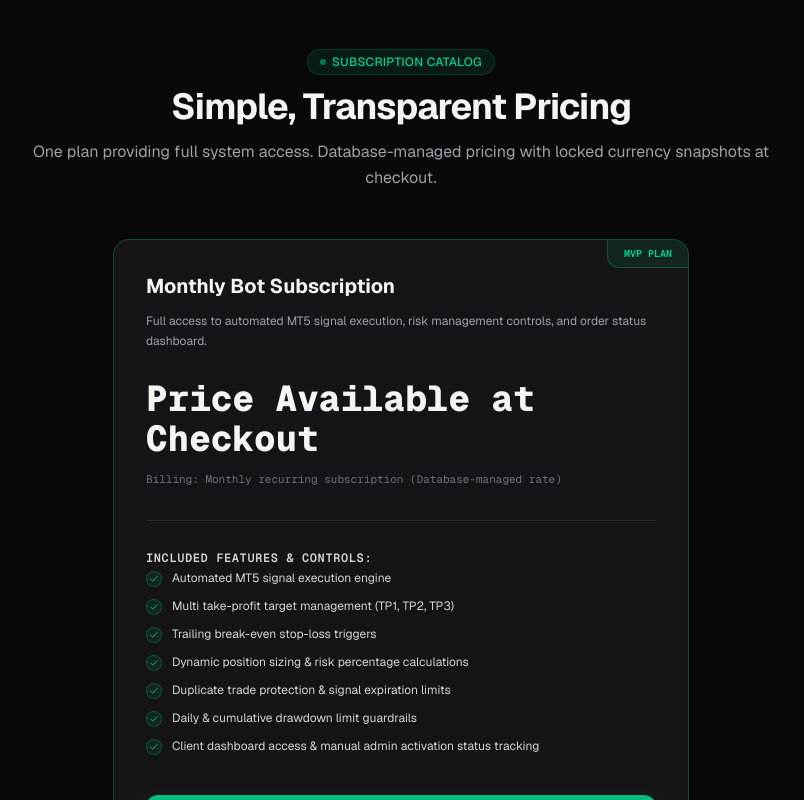
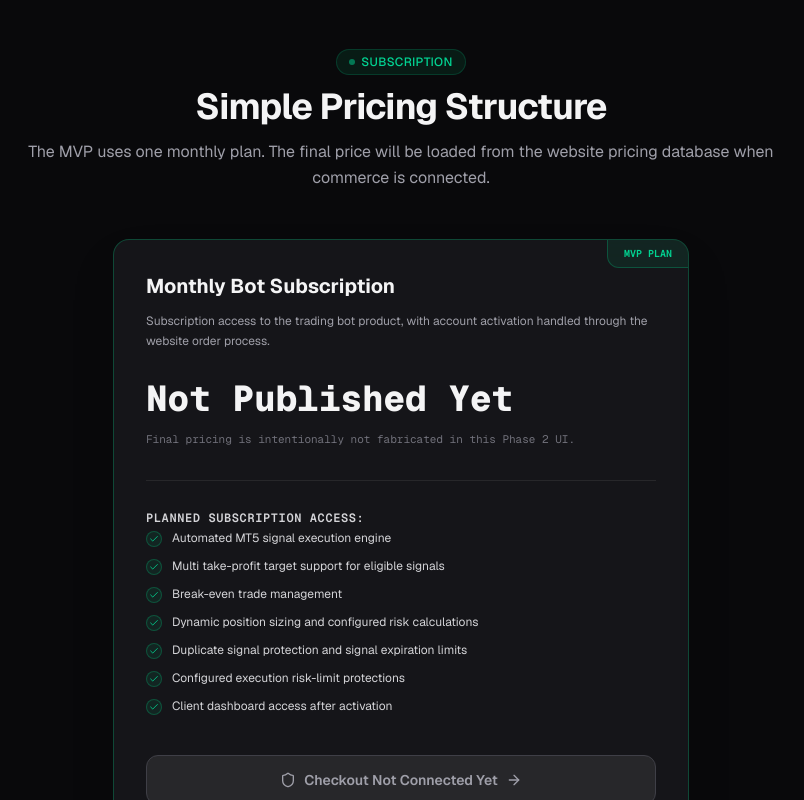
Before and after one commit to amirrezakhanipour/bot-website, a Next.js app: page / in a window 1280 px wide. Shown: the part 6360-7160 px from the top of the page, without its empty margins (239-1043 px from the left). Built offline with nearby package versions, Linux system fonts and the light colour scheme.

Commit message:
fix(phase2): correct pricing feature claims

```diff
--- a/src/components/marketing/pricing-section.tsx
+++ b/src/components/marketing/pricing-section.tsx
@@ -4,12 +4,12 @@ import { CheckIcon, ShieldIcon, ArrowRightIcon } from "@/components/shared/icons
 
 const PLAN_INCLUSIONS = [
   "Automated MT5 signal execution engine",
-  "Multi take-profit target management (TP1, TP2, TP3)",
-  "Trailing break-even stop-loss triggers",
-  "Dynamic position sizing & risk percentage calculations",
-  "Duplicate trade protection & signal expiration limits",
-  "Daily & cumulative drawdown limit guardrails",
-  "Client dashboard access & manual admin activation status tracking",
+  "Multi take-profit target support for eligible signals",
+  "Break-even trade management",
+  "Dynamic position sizing and configured risk calculations",
+  "Duplicate signal protection and signal expiration limits",
+  "Configured execution risk-limit protections",
+  "Client dashboard access after activation",
 ];
 
 export function PricingSection() {
@@ -17,12 +17,11 @@ export function PricingSection() {
     <section id="pricing" className="py-20 md:py-28 relative">
       <div className="max-w-7xl mx-auto px-4 sm:px-6 lg:px-8 space-y-12">
         <SectionHeading
-          badge="Subscription Catalog"
-          title="Simple, Transparent Pricing"
-          subtitle="One plan providing full system access. Database-managed pricing with locked currency snapshots at checkout."
+          badge="Subscription"
+          title="Simple Pricing Structure"
+          subtitle="The MVP uses one monthly plan. The final price will be loaded from the website pricing database when commerce is connected."
         />
 
-        {/* Pricing Card Container */}
         <div className="max-w-xl mx-auto rounded-2xl bg-zinc-900/90 border border-emerald-500/30 shadow-2xl overflow-hidden backdrop-blur-xl p-8 space-y-8 relative">
           <div className="absolute top-0 right-0 px-4 py-1.5 bg-emerald-500/10 border-b border-l border-emerald-500/30 rounded-bl-xl text-[10px] font-mono font-semibold text-emerald-400">
             MVP PLAN
@@ -33,21 +32,21 @@ export function PricingSection() {
               Monthly Bot Subscription
             </h3>
             <p className="text-xs text-zinc-400 leading-relaxed">
-              Full access to automated MT5 signal execution, risk management controls, and order status dashboard.
+              Subscription access to the trading bot product, with account activation handled through the website order process.
             </p>
             <div className="pt-4 flex items-baseline gap-2">
               <span className="text-3xl sm:text-4xl font-extrabold text-zinc-100 font-mono">
-                Price Available at Checkout
+                Not Published Yet
               </span>
             </div>
             <p className="text-[11px] font-mono text-zinc-500">
-              Billing: Monthly recurring subscription (Database-managed rate)
+              Final pricing is intentionally not fabricated in this Phase 2 UI.
             </p>
           </div>
 
           <div className="space-y-3 border-t border-zinc-800 pt-6">
             <span className="text-xs font-mono font-semibold text-zinc-300 uppercase tracking-wider">
-              Included Features & Controls:
+              Planned Subscription Access:
             </span>
             <ul className="space-y-2.5 text-xs text-zinc-300">
               {PLAN_INCLUSIONS.map((item, idx) => (
@@ -61,18 +60,18 @@ export function PricingSection() {
             </ul>
           </div>
 
-          {/* Action CTA */}
           <div className="pt-2 space-y-3">
             <a
               href="#pricing"
-              className="w-full inline-flex items-center justify-center gap-2 px-6 py-3.5 text-sm font-semibold rounded-xl bg-emerald-500 text-zinc-950 hover:bg-emerald-400 transition-all duration-200 shadow-lg shadow-emerald-500/10 focus:outline-none focus-visible:ring-2 focus-visible:ring-emerald-400"
+              aria-disabled="true"
+              className="w-full inline-flex items-center justify-center gap-2 px-6 py-3.5 text-sm font-semibold rounded-xl bg-zinc-800 text-zinc-400 border border-zinc-700 cursor-default focus:outline-none focus-visible:ring-2 focus-visible:ring-zinc-500"
             >
               <ShieldIcon size={16} />
-              Proceed to Checkout (Visual Shell)
+              Checkout Not Connected Yet
               <ArrowRightIcon size={16} />
             </a>
             <p className="text-[11px] font-mono text-center text-zinc-500">
-              Note: Checkout flow is disabled during Phase 2 UI development. License activation is manually completed by admins post-payment.
+              Checkout and payment are later phases. MVP license and client-dashboard activation will be completed manually after confirmed payment.
             </p>
           </div>
         </div>
```
